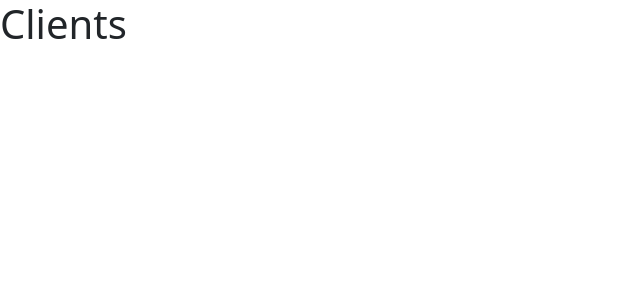
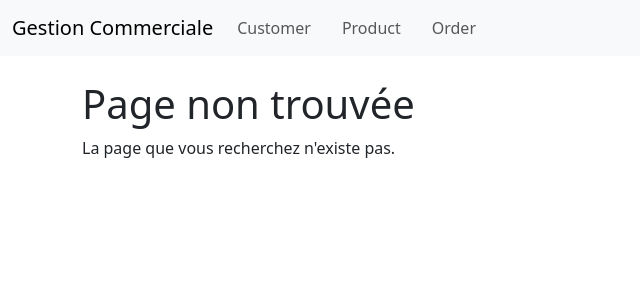
Before and after one commit to Ehya-Ag/gestion-commandes-frontend, a Vue app: page / in a window 1280 px wide. Shown: the top 300 px of the page, without its empty margins (0-640 px from the left). Built offline with nearby package versions, Linux system fonts and the light colour scheme.

Commit message:
configurations des routes

```diff
--- a/package.json
+++ b/package.json
@@ -10,7 +10,8 @@
   },
   "dependencies": {
     "bootstrap": "^5.3.3",
-    "vue": "^3.4.37"
+    "vue": "^3.4.37",
+    "vue-router": "^4.4.5"
   },
   "devDependencies": {
     "@vitejs/plugin-vue": "^5.1.2",
--- a/src/App.vue
+++ b/src/App.vue
@@ -1,11 +1,44 @@
-<script setup>
-import Customer from './components/Customer.vue'
+<template>
+  <div>
+    <nav class="navbar navbar-expand-lg navbar-light bg-light">
+      <div class="container-fluid">
+        <RouterLink class="navbar-brand" to="/">Gestion Commerciale</RouterLink>
+        <button class="navbar-toggler" type="button" data-bs-toggle="collapse" data-bs-target="#navbarNav" aria-controls="navbarNav" aria-expanded="false" aria-label="Toggle navigation">
+          <span class="navbar-toggler-icon"></span>
+        </button>
+        <div class="collapse navbar-collapse" id="navbarNav">
+          <ul class="navbar-nav">
+            <li class="nav-item">
+              <RouterLink class="nav-link" to="/clients">Customer</RouterLink>
+            </li>
+            <li class="nav-item">
+              <RouterLink class="nav-link" to="/produits">Product</RouterLink>
+            </li>
+            <li class="nav-item">
+              <RouterLink class="nav-link" to="/bon_de_commande">Order</RouterLink>
+            </li>
+          </ul>
+        </div>
+      </div>
+    </nav>
+    <main class="container mt-4">
+      <RouterView />
+    </main>
+  </div>
+</template>
+
+<script>
+export default {
+  name: "App",
+};
 </script>
 
-<template>
-  <Customer />
-</template>
+<style>
+main {
+  margin-top: 20px;
+}
 
-<style scoped>
-
+.navbar-nav .nav-link {
+  margin-right: 15px;
+}
 </style>
--- /dev/null
+++ b/src/components/NotFound.vue
@@ -0,0 +1,12 @@
+<template>
+    <div>
+      <h1>Page non trouvée</h1>
+      <p>La page que vous recherchez n'existe pas.</p>
+    </div>
+  </template>
+
+  <script>
+  export default {
+    name: "NotFound"
+  };
+  </script>
--- a/src/router/index.js
+++ b/src/router/index.js
@@ -0,0 +1,42 @@
+import { createRouter, createWebHistory } from "vue-router";
+
+// Importation des composants
+import Customer from "../components/Customer.vue";
+import Product from "../components/Product.vue";
+import PurchaseOrder from "../components/PurchaseOrder.vue";
+import NotFound from "../components/NotFound.vue"; // Assurez-vous que ce fichier existe
+
+const routes = [
+    // {
+    //     path: "/",
+    //     name: "home",
+    //     component: Home
+    // },
+    {
+        path: "/clients",
+        name: "clients",
+        component: Customer
+    },
+    {
+        path: "/produits",
+        name: "produits",
+        component: Product
+    },
+    {
+        path: "/bon_de_commande",
+        name: "bon-de-commande",
+        component: PurchaseOrder
+    },
+    {
+        path: "/:pathMatch(.*)*",
+        name: "not-found",
+        component: NotFound
+    }
+];
+
+const router = createRouter({
+    history: createWebHistory(import.meta.env.BASE_URL),
+    routes
+});
+
+export default router;
```
Also changed, not shown: src/main.js (+7 -4 lines), 1 other file (tests, documents, lock files or other folders).
